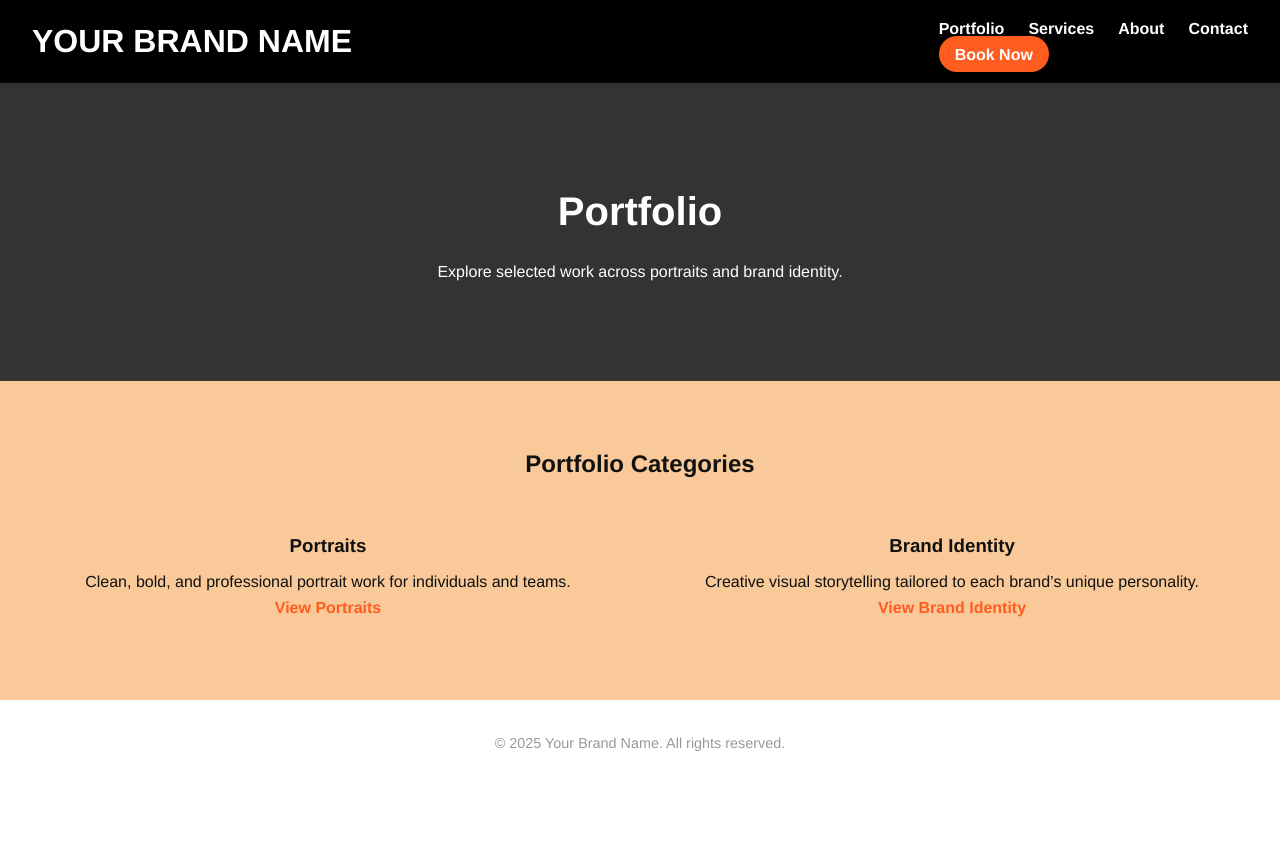
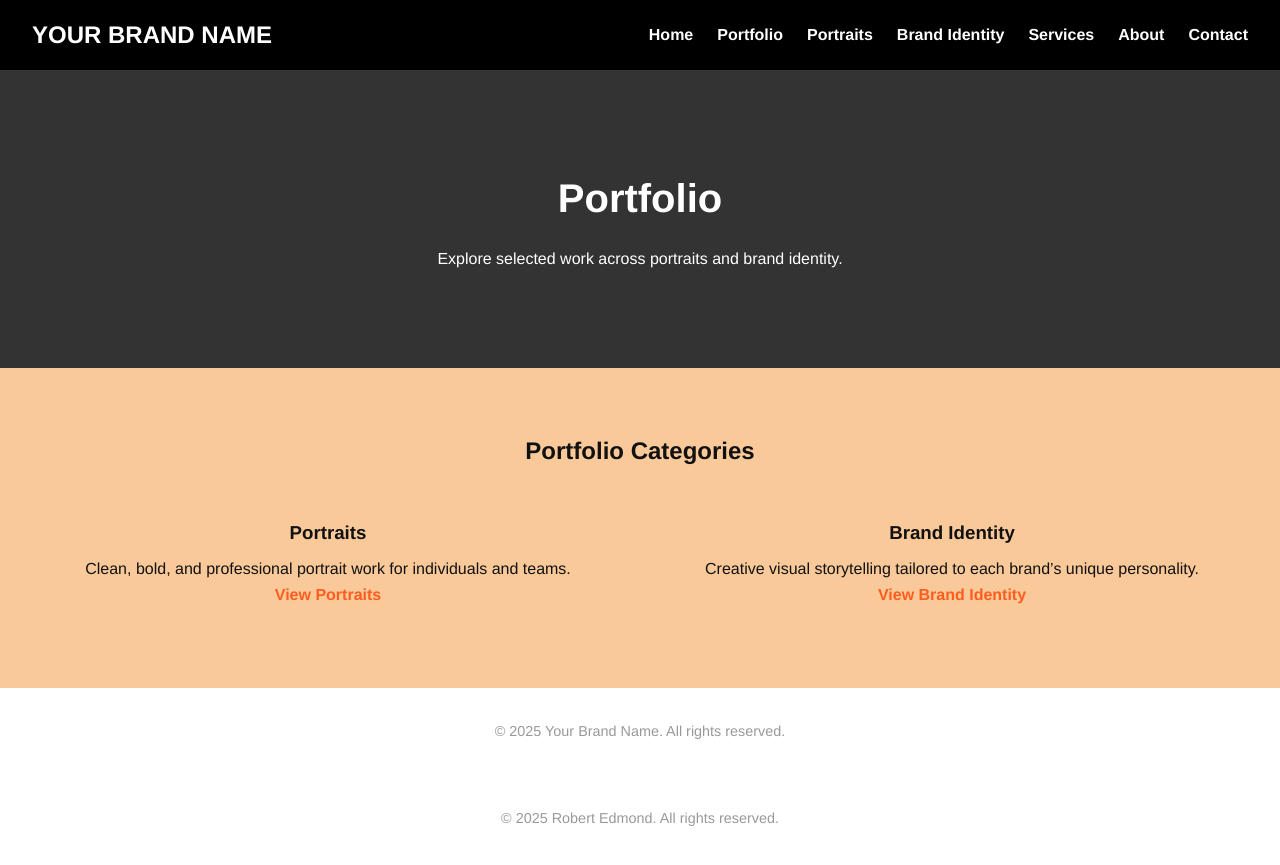
Before and after one commit to re-comm/my-portfolio, a Jekyll site: the page built from portfolio.html, in a window 1280 px wide. Shown: the top 865 px of the page. Built offline with Jekyll 4.4.1, drawn with Linux system fonts in a browser that asks for light colours.

Commit message:
Update portfolio.html
Added Jekyll front matter

```diff
--- a/portfolio.html
+++ b/portfolio.html
@@ -1,3 +1,8 @@
+---
+layout: default
+title: Home
+---
+
 <!DOCTYPE html>
 <html lang="en">
 <head>
@@ -7,21 +12,6 @@
   <link rel="stylesheet" href="styles.css">
 </head>
 <body>
-
-  <header class="navbar">
-    <div class="nav-container">
-      <h1 class="logo">YOUR BRAND NAME</h1>
-      <nav>
-        <ul class="nav-links">
-          <li><a href="portfolio.html">Portfolio</a></li>
-          <li><a href="packages.html">Services</a></li>
-          <li><a href="about.html">About</a></li>
-          <li><a href="index.html#contact">Contact</a></li>
-        </ul>
-        <a href="index.html#contact" class="btn-book">Book Now</a>
-      </nav>
-    </div>
-  </header>
 
   <section class="hero">
     <div class="hero-content">
```
